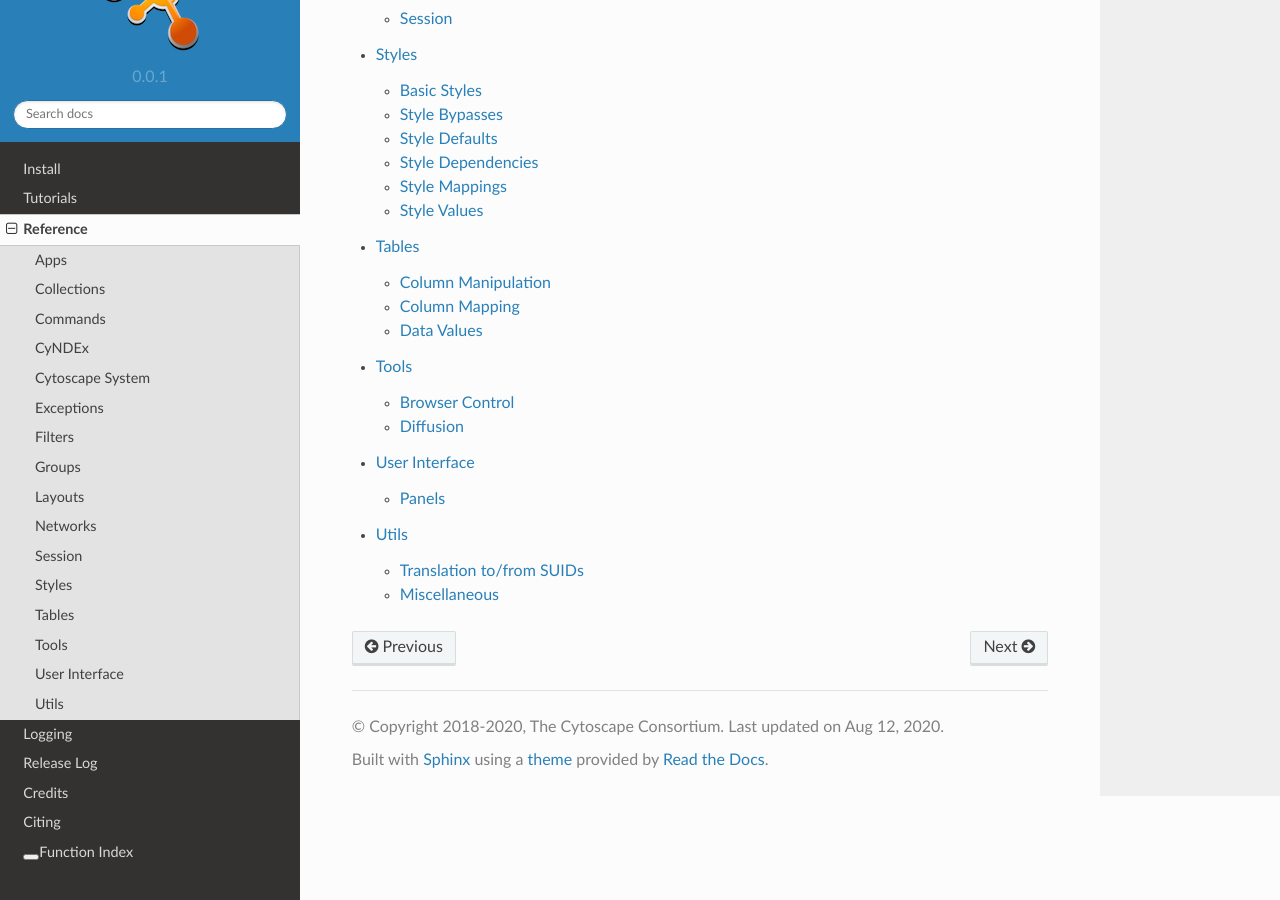
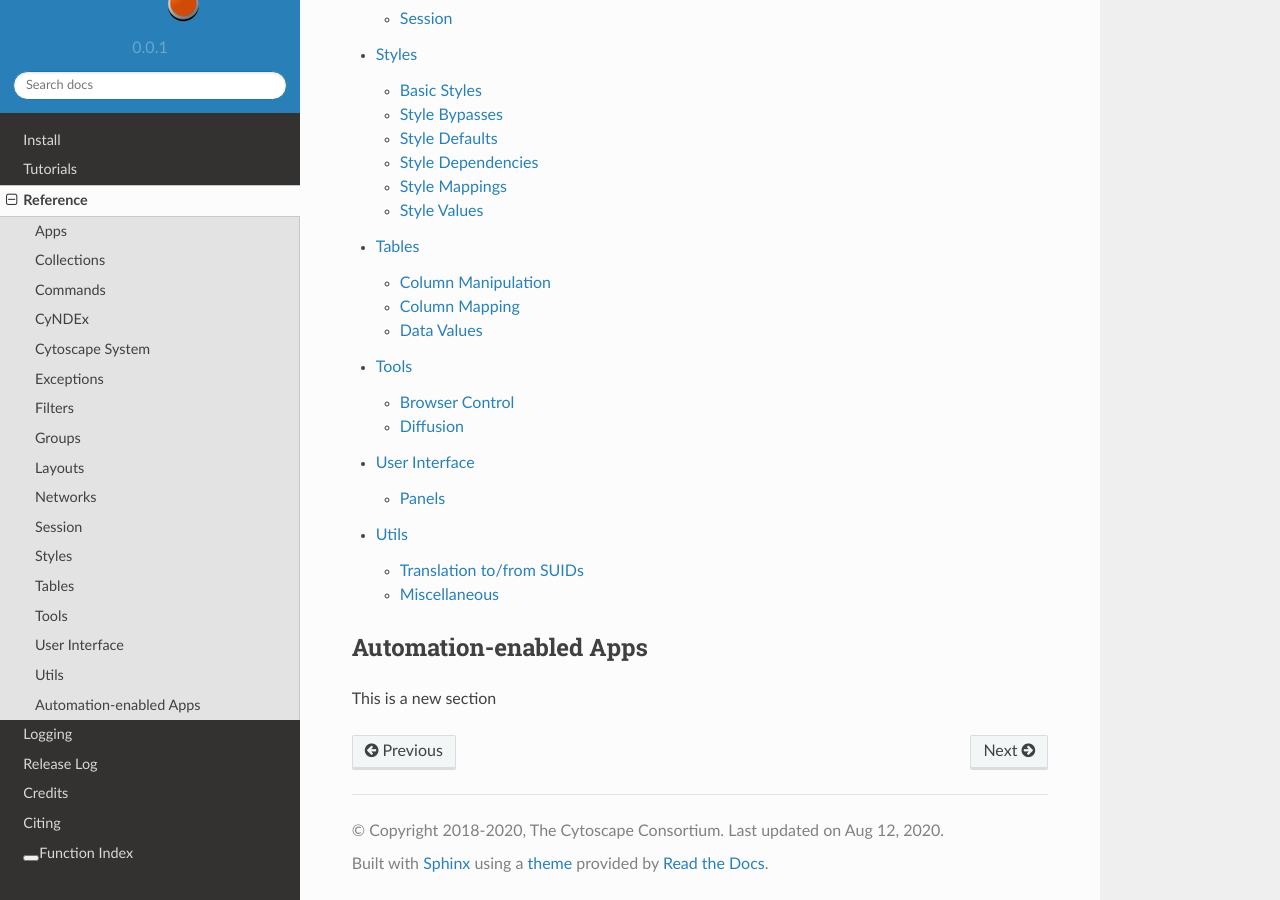
Before and after one commit to cytoscape/py4cytoscape, a Sphinx documentation site: the page built from doc/reference/index.rst, in a window 1280 px wide and 900 px high, scrolled down 1292 px. Built offline with Sphinx 7.4.7 and the Read the Docs theme 2.0.0, drawn with Linux system fonts in a browser that asks for light colours; pages that are not in the unit, such as notebooks, are missing from menus.

Commit message:
Tested direct loading of JS

```diff
--- a/doc/reference/index.rst
+++ b/doc/reference/index.rst
@@ -25,3 +25,8 @@ Reference
    tools
    user_interface
    utils
+
+Automation-enabled Apps
+-----------------------
+
+This is a new section
```
